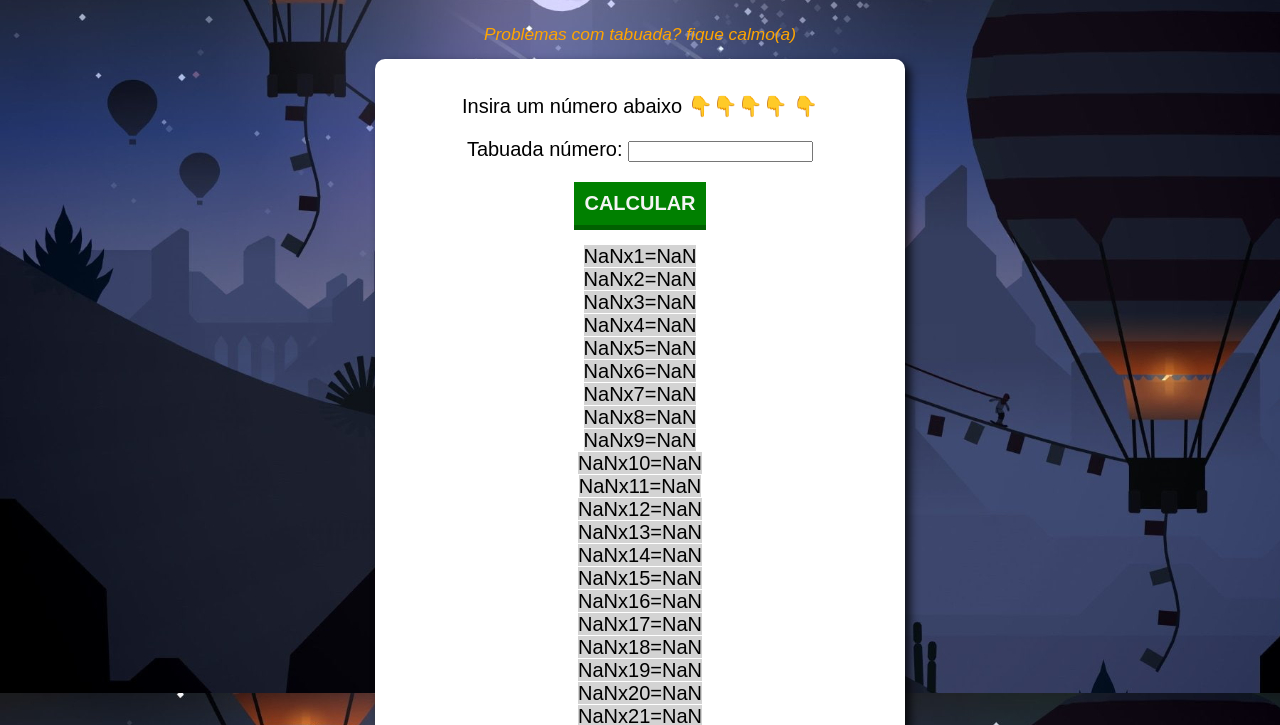
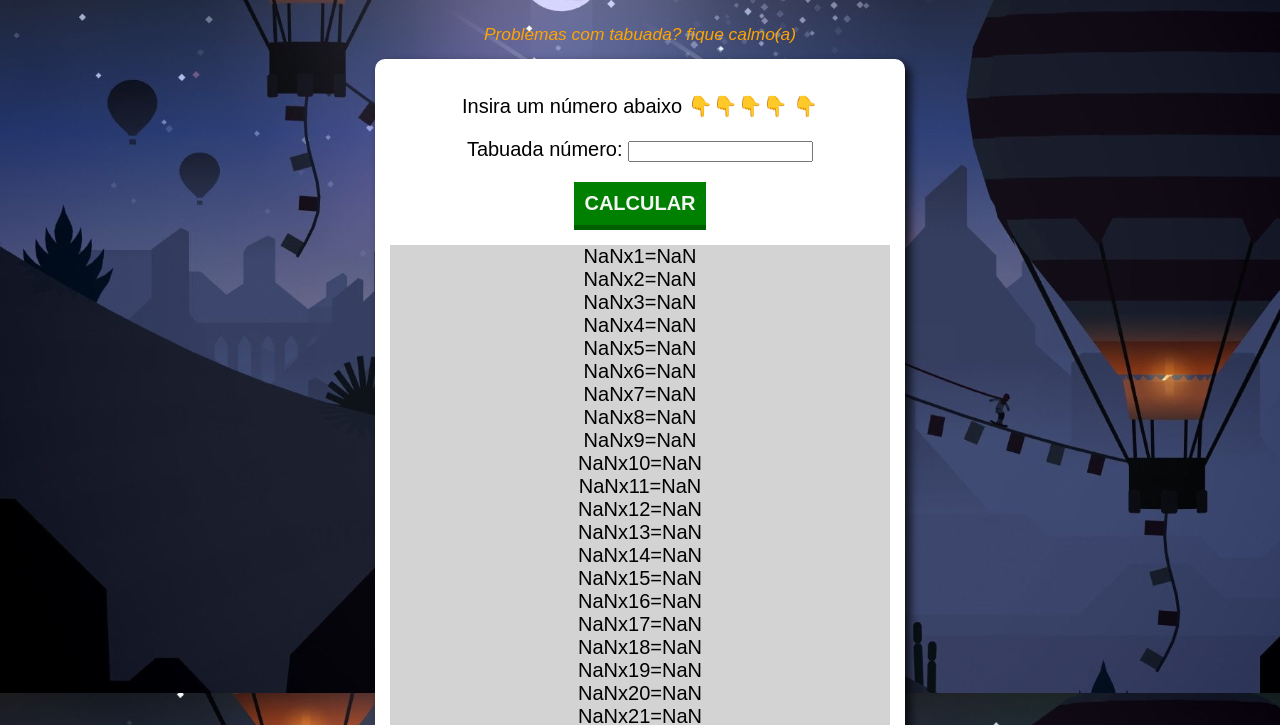
Before and after one commit to j-uaum/Multiplication-Table-Website, a plain HTML site: page index.html in a window 1280 px wide. Shown: the part 75-800 px from the top of the page. Drawn offline with Linux system fonts and the light colour scheme.

Commit message:
Update index.html

```diff
--- a/index.html
+++ b/index.html
@@ -31,7 +31,7 @@
 
         </div>
 
-        <div id= 'res' style='display:inline'>
+        <div id= 'res'>
 
         </div>
 
```
